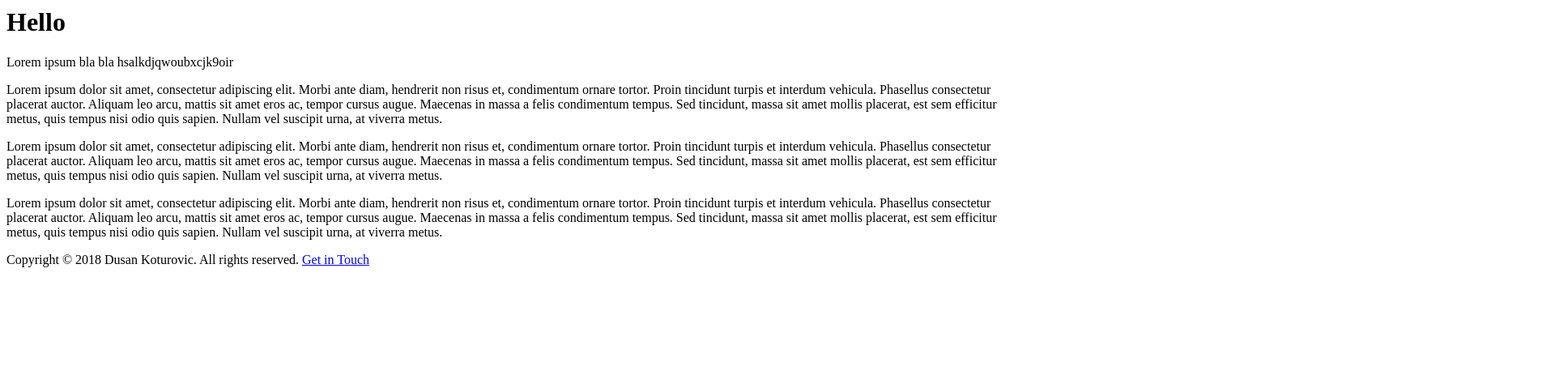
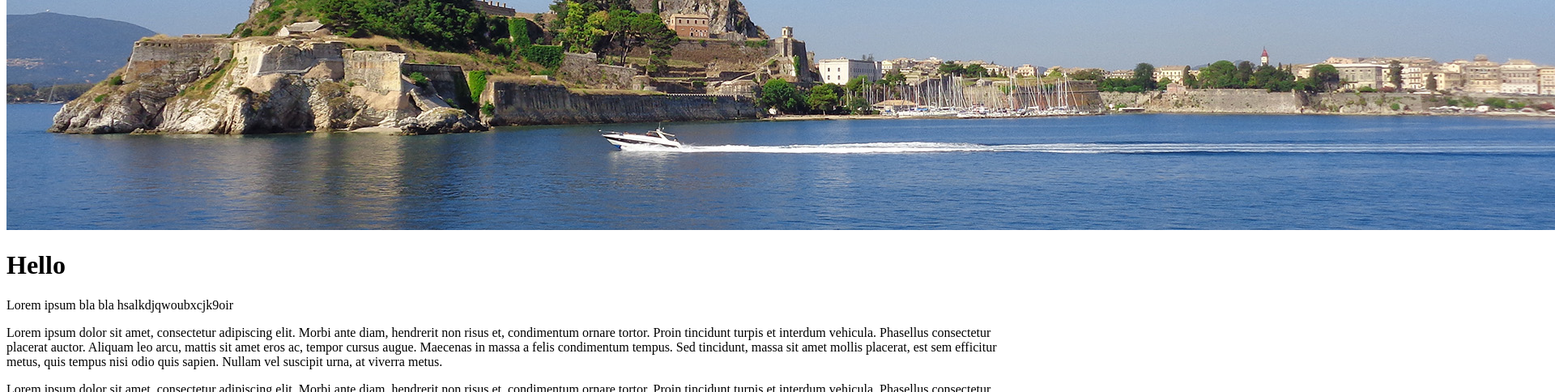
Before and after one commit to kotur43/personal-website, a website: page app/index.html in a window 1280 px wide. Shown: the part 906-1390 px from the top of the page at 81% size, 1920 px wide, since content can reach past the window. Before the commit the page ends 1252 px from the top, so only its background shows below. Drawn offline with Linux system fonts and the light colour scheme; a web font is replaced by a local one.

Commit message:
Added images.

```diff
--- a/app/index.html
+++ b/app/index.html
@@ -20,11 +20,10 @@
 	</header>
 
 	<div class="hello">
-		<img src="assets/images/logo.jpg" alt="me">
+		<img src="assets/images/hello-large.jpg" alt="me">
 		<h1>Hello</h1>
 		<p>Lorem ipsum bla bla hsalkdjqwoubxcjk9oir</p>
 	</div>
-
 	<div id="developer">
 		<p>Lorem ipsum dolor sit amet, consectetur adipiscing elit. Morbi ante diam, hendrerit non risus et, condimentum ornare tortor. Proin tincidunt turpis et interdum vehicula. Phasellus consectetur placerat auctor. Aliquam leo arcu, mattis sit amet eros ac, tempor cursus augue. Maecenas in massa a felis condimentum tempus. Sed tincidunt, massa sit amet mollis placerat, est sem efficitur metus, quis tempus nisi odio quis sapien. Nullam vel suscipit urna, at viverra metus.
 		</p>
```
Also changed, not shown: app/assets/images/hello-large--hi-dpi.jpg (added), app/assets/images/hello-large.jpg (added), app/assets/images/hello-medium--hi-dpi.jpg (added), app/assets/images/hello-medium.jpg (added), app/assets/images/hello-mobile--hi-dpi.jpg (added), app/assets/images/hello-mobile.jpg (added), app/assets/images/hello-small--hi-dpi.jpg (added), app/assets/images/hello-small.jpg (added).
